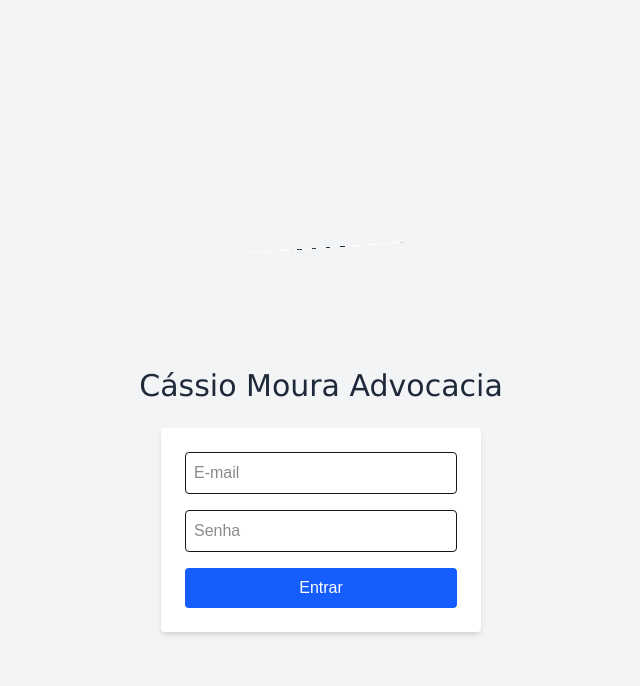
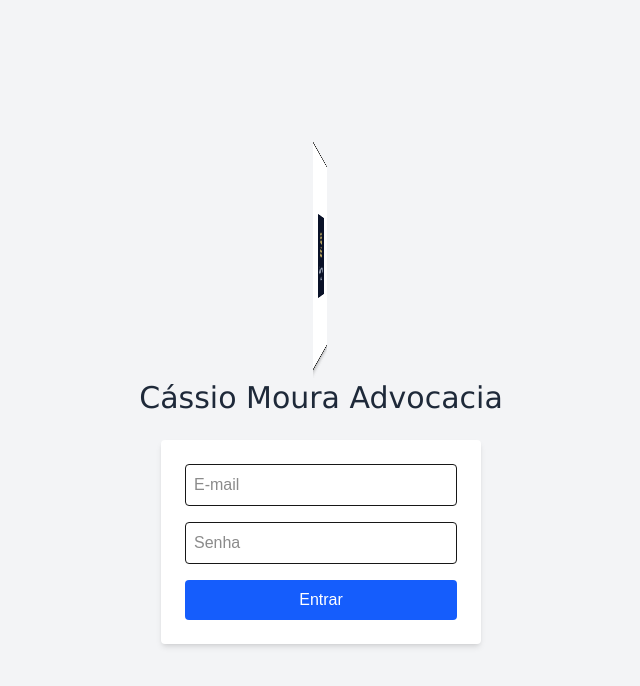
Before and after one commit to Jarves2025/escritorio2-frontend, a Next.js app: page /login in a window 1280 px wide. Shown: the top 686 px of the page, without its empty margins (319-959 px from the left). Built offline with nearby package versions, Linux system fonts and the light colour scheme.

Commit message:
Cubo 3D completo com login e logo em todas as faces

```diff
--- a/src/app/login/page.tsx
+++ b/src/app/login/page.tsx
@@ -1,16 +1,16 @@
 "use client"
 
+import { useEffect, useState } from "react"
 import { signIn } from "next-auth/react"
-import { useState, useEffect } from "react"
 
 export default function LoginPage() {
+  const [rotationY, setRotationY] = useState(0)
   const [email, setEmail] = useState("")
   const [senha, setSenha] = useState("")
-  const [rotation, setRotation] = useState(0)
 
   useEffect(() => {
     const interval = setInterval(() => {
-      setRotation((prev) => prev + 1)
+      setRotationY((prev) => prev + 1)
     }, 30)
     return () => clearInterval(interval)
   }, [])
@@ -25,31 +25,31 @@ export default function LoginPage() {
   }
 
   return (
-    <div className="flex flex-col items-center justify-center min-h-screen bg-gray-100">
-      {/* Cubo girando com logo */}
-      <div className="w-40 h-40 mb-10 relative perspective-[1000px]">
+    <div className="flex flex-col items-center justify-center min-h-screen bg-gray-100 overflow-hidden">
+      {/* Cubo 3D */}
+      <div className="w-[200px] h-[200px] perspective-[800px] mb-6">
         <div
-          className="absolute w-full h-full transform-style-preserve-3d"
+          className="relative w-full h-full transform-style-preserve-3d"
           style={{
-            transform: `rotateY(${rotation}deg) rotateX(${rotation}deg)`
+            transform: `rotateY(${rotationY}deg)`
           }}
         >
-          {["front", "back", "right", "left", "top", "bottom"].map((face, i) => (
+          {[
+            { face: "Frente", transform: "rotateY(0deg) translateZ(100px)" },
+            { face: "Costas", transform: "rotateY(180deg) translateZ(100px)" },
+            { face: "Direita", transform: "rotateY(90deg) translateZ(100px)" },
+            { face: "Esquerda", transform: "rotateY(-90deg) translateZ(100px)" },
+            { face: "Topo", transform: "rotateX(90deg) translateZ(100px)" },
+            { face: "Base", transform: "rotateX(-90deg) translateZ(100px)" },
+          ].map((side, i) => (
             <div
-              key={face}
-              className="absolute w-full h-full flex items-center justify-center bg-white border border-gray-300 shadow-md"
+              key={i}
+              className="absolute w-full h-full flex items-center justify-center bg-white shadow-md border"
               style={{
-                transform: [
-                  "translateZ(80px)",
-                  "rotateY(180deg) translateZ(80px)",
-                  "rotateY(90deg) translateZ(80px)",
-                  "rotateY(-90deg) translateZ(80px)",
-                  "rotateX(90deg) translateZ(80px)",
-                  "rotateX(-90deg) translateZ(80px)"
-                ][i],
+                transform: side.transform
               }}
             >
-              <img src="/logo.png" alt="Logo" className="w-16 h-16" />
+              <img src="/logo.png" alt={side.face} className="w-20 h-20" />
             </div>
           ))}
         </div>
@@ -63,7 +63,7 @@ export default function LoginPage() {
         Cássio Moura Advocacia
       </h1>
 
-      {/* Campos de login */}
+      {/* Login */}
       <form
         onSubmit={handleLogin}
         className="bg-white p-6 rounded shadow-md w-80 space-y-4"
```
